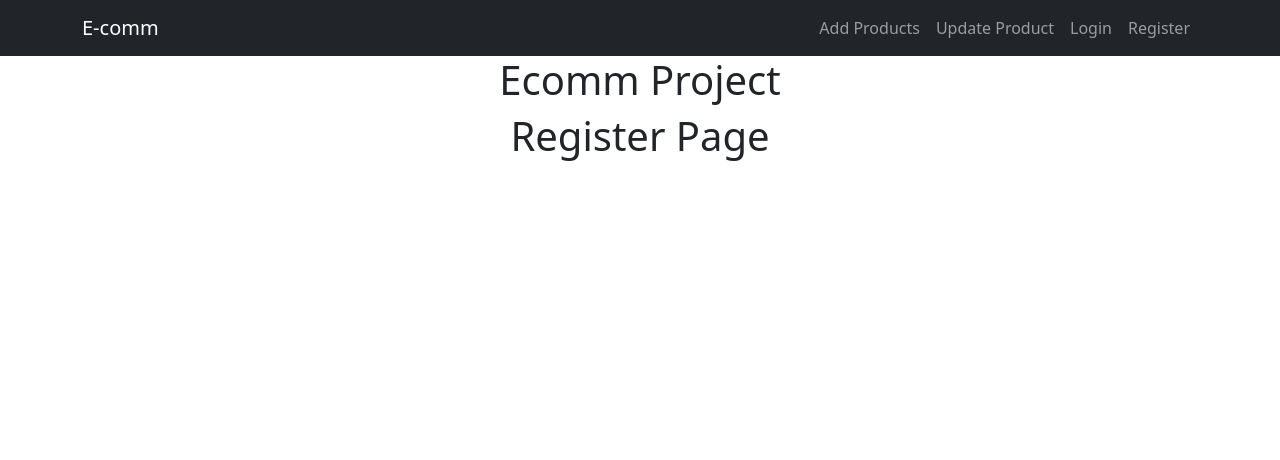
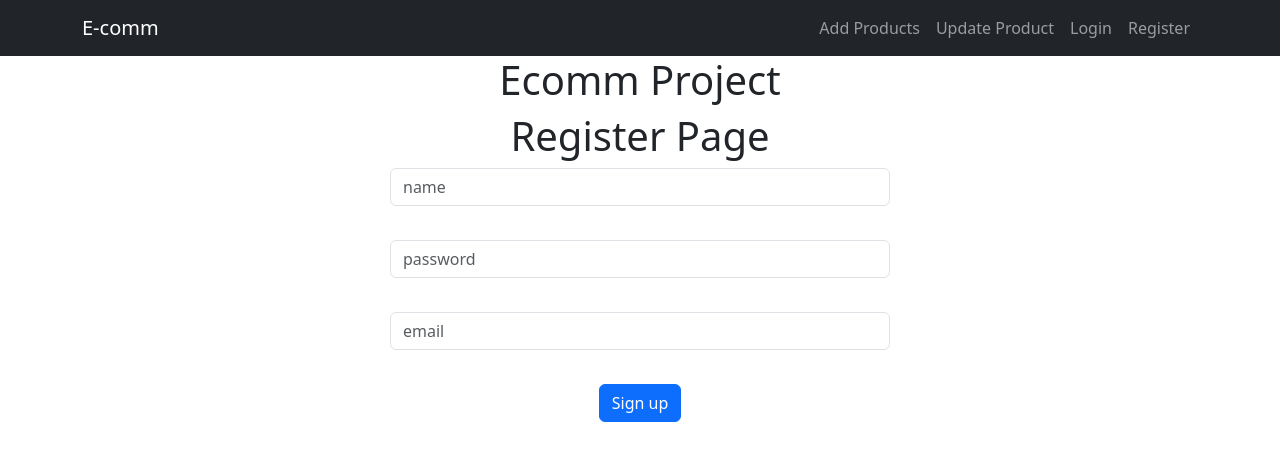
Before and after one commit to jxtsly111/Ecomm-dashboard, a React (Create React App) app: page /register in a window 1280 px wide. Shown: the top 460 px of the page. Built offline with nearby package versions, Linux system fonts and the light colour scheme.

Commit message:
React js project # Sign up API integration

```diff
--- a/src/Register.js
+++ b/src/Register.js
@@ -1,11 +1,78 @@
+import React, { useState } from "react";
+import { useNavigate } from "react-router-dom";
+
 function Register() {
-    return(
+    const [name, setName] = useState("");
+    const [password, setPassword] = useState("");
+    const [email, setEmail] = useState("");
+    const navigate = useNavigate();
+
+    const containerStyle = {
+        display: "flex",
+        flexDirection: "column",
+        alignItems: "center",
+        width: "500px",
+        margin: "0 auto",
+    };
+
+    const inputStyle = {
+        marginBottom: "10px",
+    };
+
+    async function signUp() {
+        let item = { name, password, email };
+        console.warn(item);
+
+        let result = await fetch("http://127.0.0.1:8000/api/register", {
+            method: "POST",
+            body: JSON.stringify(item),
+            headers: {
+                "Content-Type": "application/json",
+                "Accept": "application/json",
+            },
+        });
+        result = await result.json();
+        localStorage.setItem("user-info", JSON.stringify(result));
+        navigate("/add");
+    }
+
+    return (
         <div>
-            <h1>
-                Register Page
-            </h1>
+            <h1>Register Page</h1>
+            <div style={containerStyle}>
+                <input
+                    type="text"
+                    className="form-control"
+                    value={name}
+                    onChange={(e) => setName(e.target.value)}
+                    style={inputStyle}
+                    placeholder="name"
+                />
+                <br />
+                <input
+                    type="password"
+                    className="form-control"
+                    value={password}
+                    onChange={(e) => setPassword(e.target.value)}
+                    style={inputStyle}
+                    placeholder="password"
+                />
+                <br />
+                <input
+                    type="email"
+                    className="form-control"
+                    value={email}
+                    onChange={(e) => setEmail(e.target.value)}
+                    style={inputStyle}
+                    placeholder="email"
+                />
+                <br />
+                <button onClick={signUp} className="btn btn-primary">
+                    Sign up
+                </button>
+            </div>
         </div>
-    )
+    );
 }
 
-export default Register
+export default Register;
```
